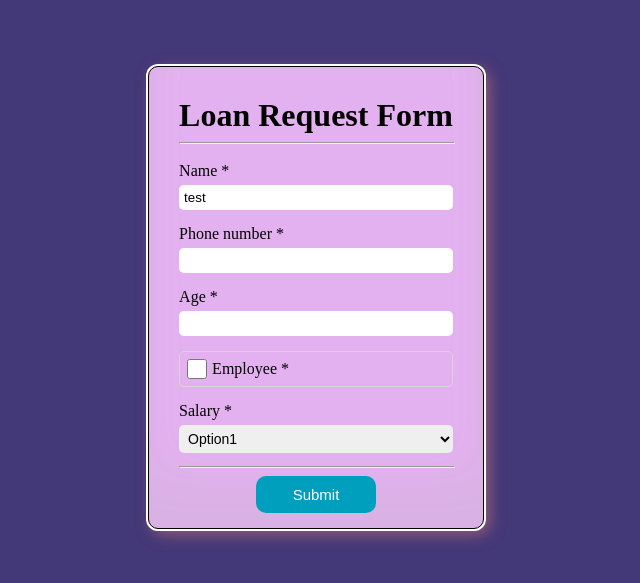
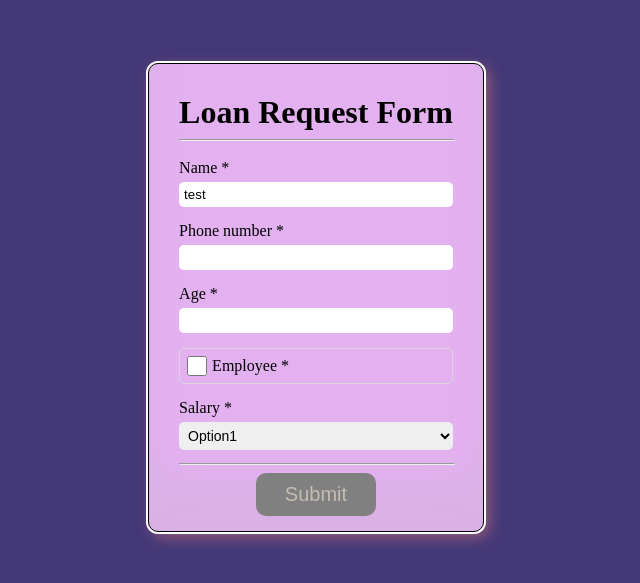
Before and after one commit to his984/tarmeez-react-course, a React (Create React App) app: page / in a window 1280 px wide. Shown: the part 103-686 px from the top of the page, without its empty margins (324-964 px from the left). Built offline with nearby package versions, Linux system fonts and the light colour scheme.

Commit message:
Add useState and logic

```diff
--- a/src/App.css
+++ b/src/App.css
@@ -63,7 +63,7 @@ button {
   border-radius: 10px;
   text-align: center;
   width: 120px;
-  font-size: 15px;
+  font-size: 20px;
   cursor: pointer;
 }
 /* HR */
@@ -122,3 +122,7 @@ select {
   padding: 15px;
   border-radius: 10px;
 }
+.disabled {
+  background-color: gray;
+  color: #faebd791;
+}
--- a/src/App.js
+++ b/src/App.js
@@ -18,7 +18,19 @@ function LoanForm() {
     name: "test",
     phoneNumber: "",
     age: "",
+    isEmployee: false,
+    salaryRange: "",
   });
+  // handleFormSubmit
+  function handleFormSubmit(event) {
+    event.preventDefault();
+    console.log("Submitted!!");
+  }
+  // btnIsDisabled
+  const btnIsDisabled =
+    loanInputs.name === "" ||
+    loanInputs.age === "" ||
+    loanInputs.phoneNumber === "";
   return (
     // Loan form container
     <div className="loan-form">
@@ -69,13 +81,30 @@ function LoanForm() {
         </div>
         {/* Are you employee  */}
         <div className="employee-check">
-          <input type="checkbox"></input>
+          <input
+            type="checkbox"
+            checked={loanInputs.isEmployee}
+            onChange={(e) => {
+              setLoanInput({
+                ...loanInputs,
+                isEmployee: e.target.checked,
+              });
+            }}
+          ></input>
           <label>Employee *</label>
         </div>
         {/* Salary */}
         <div className="select-salary">
           <label>Salary * </label>
-          <select>
+          <select
+            value={loanInputs.salaryRange}
+            onChange={(e) => {
+              setLoanInput({
+                ...loanInputs,
+                salaryRange: e.target.value,
+              });
+            }}
+          >
             <option>Option1</option>
             <option>Option2</option>
             <option>Option3</option>
@@ -84,7 +113,13 @@ function LoanForm() {
         {/* HR */}
         <hr></hr>
         {/* Button */}
-        <button>Submit</button>
+        <button
+          className={btnIsDisabled ? "disabled" : ""}
+          disabled={btnIsDisabled}
+          onClick={handleFormSubmit}
+        >
+          Submit
+        </button>
       </form>
       {/* Modal */}
       {/* <Modal></Modal> */}
--- a/src/Components/Modal.js
+++ b/src/Components/Modal.js
@@ -4,7 +4,7 @@ export default function Modal() {
   return (
     <div id="modal">
       <div id="modal-content">
-        <h2>The modal has been submitted successfully</h2>
+        <h2>The modal has been submitted successfully!</h2>
       </div>
     </div>
   );
```
